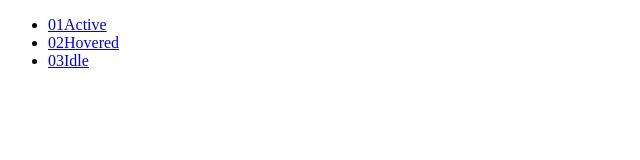
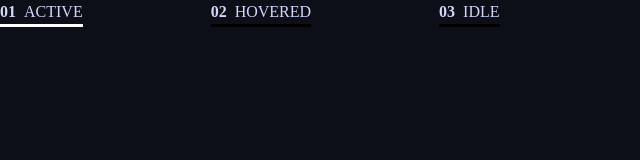
Before and after one commit to karunaadhikari/space-travel, a plain HTML site: page app/index.html in a window 1280 px wide. Shown: the whole page, without its empty margins (0-640 px from the left). Drawn offline with Linux system fonts and the light colour scheme; a web font is replaced by a local one.

Commit message:
worked on nav bar

```diff
--- a/app/index.html
+++ b/app/index.html
@@ -12,6 +12,7 @@
     />
 
     <title>Space tourism website</title>
+
     <!-- Google fonts -->
     <link rel="preconnect" href="https://fonts.googleapis.com" />
     <link rel="preconnect" href="https://fonts.gstatic.com" crossorigin />
@@ -21,23 +22,29 @@
     />
     <link rel="stylesheet" href="/dist/style.css" />
   </head>
-  <body>
+  <body class="bg-dark">
     <header class="primary-header">
       <div></div>
       <nav class="navigaiton">
         <ul class="navigation__primary navigation__underline flex">
           <li class="active">
-            <a class="uppercase text-white letter-spacing-2" href="#"
+            <a
+              class="uppercase text-white letter-spacing-2 text-accent"
+              href="#"
               ><span>01</span>Active</a
             >
           </li>
           <li>
-            <a class="uppercase text-white letter-spacing-2" href="#"
+            <a
+              class="uppercase text-white letter-spacing-2 text-accent"
+              href="#"
               ><span>02</span>Hovered</a
             >
           </li>
           <li>
-            <a class="uppercase text-white letter-spacing-2" href="#"
+            <a
+              class="uppercase text-white letter-spacing-2 text-accent"
+              href="#"
               ><span>03</span>Idle</a
             >
           </li>
--- a/app/scss/globals/_colors.scss
+++ b/app/scss/globals/_colors.scss
@@ -2,4 +2,70 @@
   --clr-dark: hsl(230 35% 7%);
   --clr-accent: hsl(231 77% 90%);
   --clr-light: hsl(0 0% 100%);
+
+  /* font-sizes */
+  --fs-900: 9.375rem;
+  --fs-800: 6.25rem;
+  --fs-700: 3.5rem;
+  --fs-600: 2rem;
+  --fs-500: 1.75rem;
+  --fs-400: 1.125rem;
+  --fs-300: 1rem;
+  --fs-200: 0.875rem;
 }
+
+.text-dark {
+  color: var(--clr-dark);
+}
+
+.text-accent {
+  color: var(--clr-accent);
+}
+
+.text-light {
+  color: var(--clr-light);
+}
+
+.bg-dark {
+  background-color: var(--clr-dark);
+}
+
+.bg-accent {
+  background-color: var(--clr-accent);
+}
+
+.bg-light {
+  background-color: var(--clr-light);
+}
+
+.fs-900 {
+  font-size: var(--fs-900);
+}
+.fs-800 {
+  font-size: var(--fs-800);
+}
+.fs-700 {
+  font-size: var(--fs-700);
+}
+.fs-600 {
+  font-size: var(--fs-600);
+}
+.fs-500 {
+  font-size: var(--fs-500);
+}
+.fs-400 {
+  font-size: var(--fs-400);
+}
+.fs-300 {
+  font-size: var(--fs-300);
+}
+.fs-200 {
+  font-size: var(--fs-200);
+}
+
+.fs-900,
+.fs-800,
+.fs-700,
+.fs-600 {
+  line-height: 1.1;
+}
--- a/app/scss/layouts/_navigation.scss
+++ b/app/scss/layouts/_navigation.scss
@@ -16,20 +16,19 @@
     margin-right: 0.5em;
   }
 
-  &__underline {
+  &__underline > * {
     cursor: pointer;
     padding: 0;
     border: 0;
-    border-bottom: red;
+    border-bottom: 0.2rem solid;
   }
 
-  &__underline > * :hover,
+  &__underline > *:hover,
   &__underline > * :focus {
-    border-color: red;
+    border-color: white;
   }
 
   &__underline > .active {
-    color: red;
-    border-color: red;
+    border-color: white;
   }
 }
--- a/app/scss/style.scss
+++ b/app/scss/style.scss
@@ -1,2 +1,3 @@
 @forward "globals";
 @forward "layouts";
+@forward "util";
```
Also changed, not shown: dist/style.css, 1 other file.
